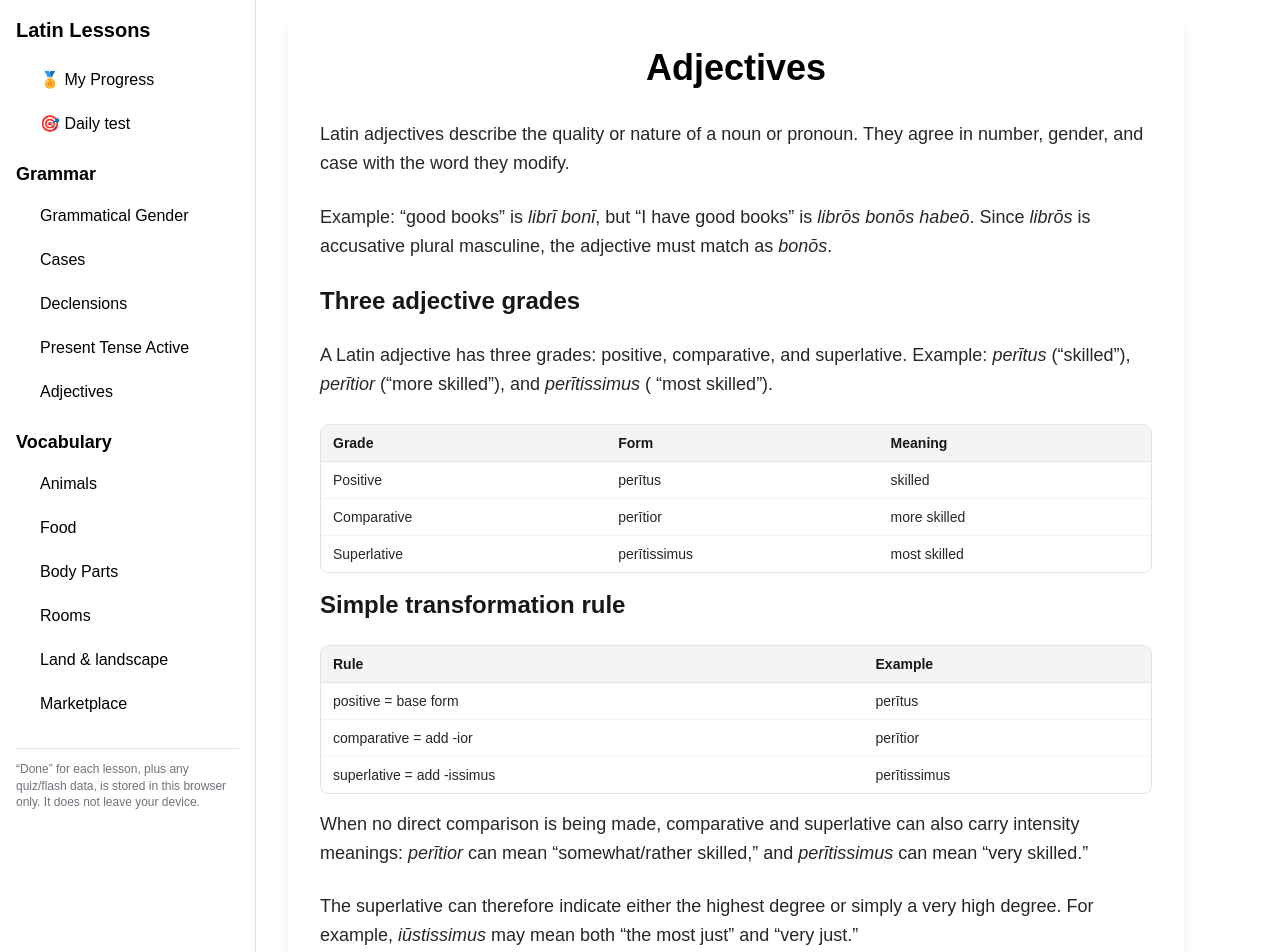
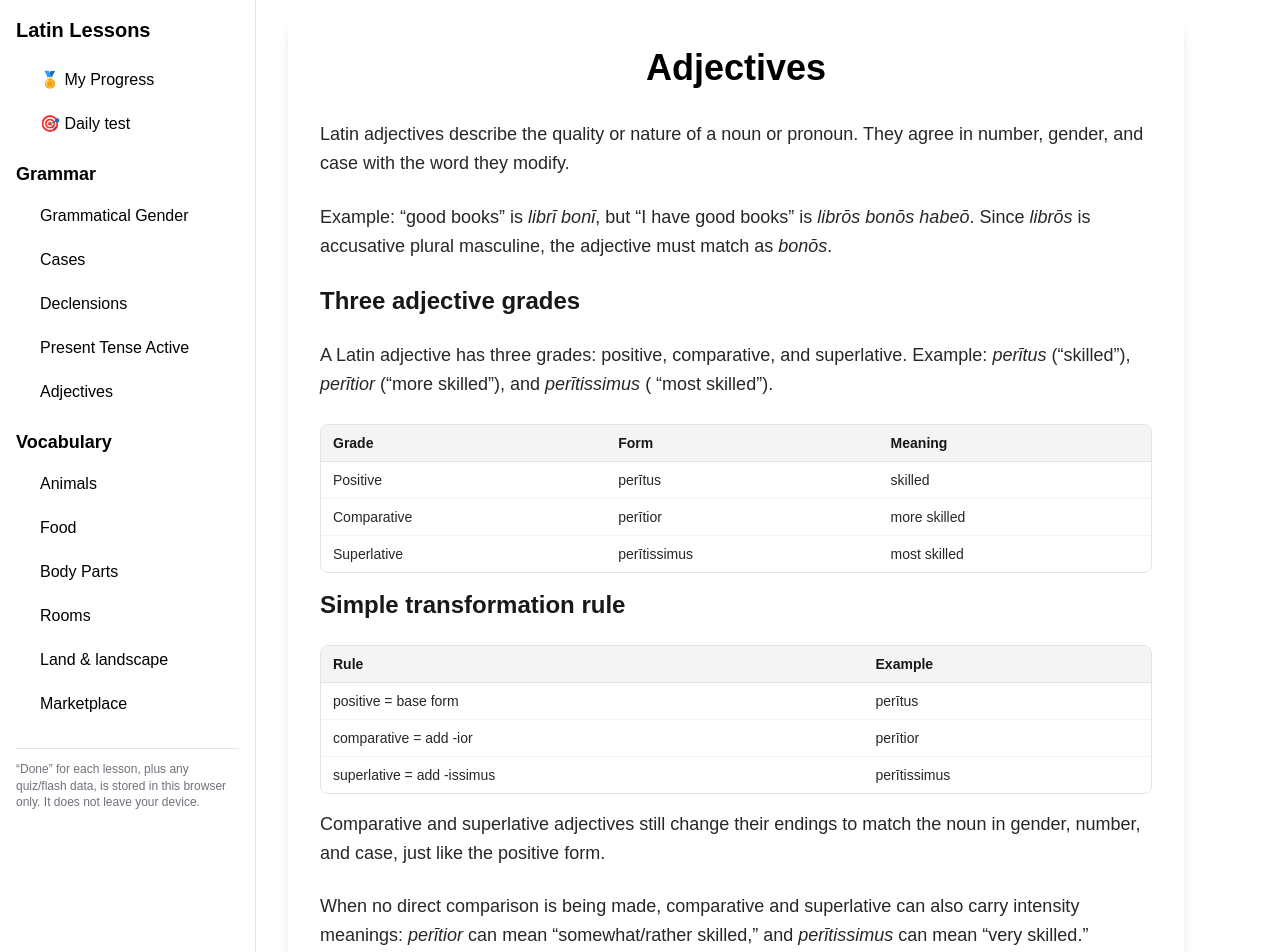
Before and after one commit to Qiong0312/latin_driller, a Next.js app: page /grammar/adjectives in a window 1280 px wide. Shown: the top 952 px of the page. Built offline with nearby package versions, Linux system fonts and the light colour scheme.

Commit message:
add explanation to adjectives

```diff
--- a/src/app/grammar/adjectives/page.tsx
+++ b/src/app/grammar/adjectives/page.tsx
@@ -49,7 +49,8 @@ export default function AdjectivesPage() {
         <h2 className="text-2xl font-bold text-zinc-900 dark:text-zinc-50">Three adjective grades</h2>
         <p>
           A Latin adjective has three grades: positive, comparative, and superlative. Example: <em>perītus</em>{' '}
-          (&ldquo;skilled&rdquo;), <em>perītior</em> (&ldquo;more skilled&rdquo;), and <em>perītissimus</em> (
+          (&ldquo;skilled&rdquo;), <em>perītior</em> (&ldquo;more skilled&rdquo;), and <em>perītissimus</em>{' '}
+          (
           &ldquo;most skilled&rdquo;).
         </p>
         <DataTable
@@ -70,15 +71,19 @@ export default function AdjectivesPage() {
             ["superlative = add -issimus", "perītissimus"],
           ]}
         />
+        <p>
+          Comparative and superlative adjectives still change their endings to match the noun in gender, number, and
+          case, just like the positive form.
+        </p>
 
         <p>
-          When no direct comparison is being made, comparative and superlative can also carry intensity meanings:
-          <em> perītior</em> can mean &ldquo;somewhat/rather skilled,&rdquo; and <em>perītissimus</em> can mean
+          When no direct comparison is being made, comparative and superlative can also carry intensity meanings:{' '}
+          <em>perītior</em> can mean &ldquo;somewhat/rather skilled,&rdquo; and <em>perītissimus</em>{' '}can mean
           &ldquo;very skilled.&rdquo;
         </p>
         <p>
-          The superlative can therefore indicate either the highest degree or simply a very high degree. For example,
-          <em> iūstissimus</em> may mean both &ldquo;the most just&rdquo; and &ldquo;very just.&rdquo;
+          The superlative can therefore indicate either the highest degree or simply a very high degree. For example,{' '}
+          <em>iūstissimus</em>{' '}may mean both &ldquo;the most just&rdquo; and &ldquo;very just.&rdquo;
         </p>
       </div>
 
```
